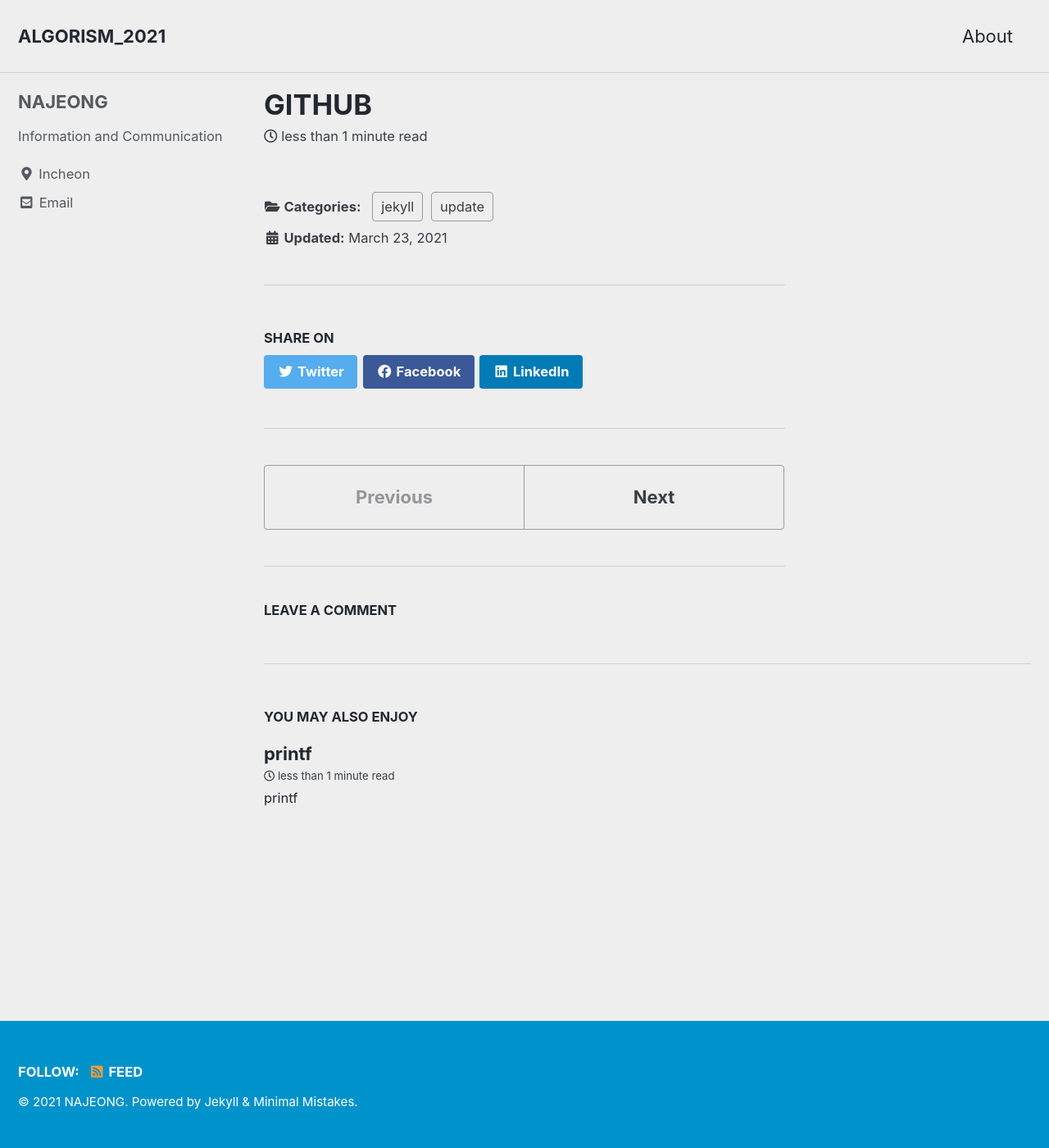
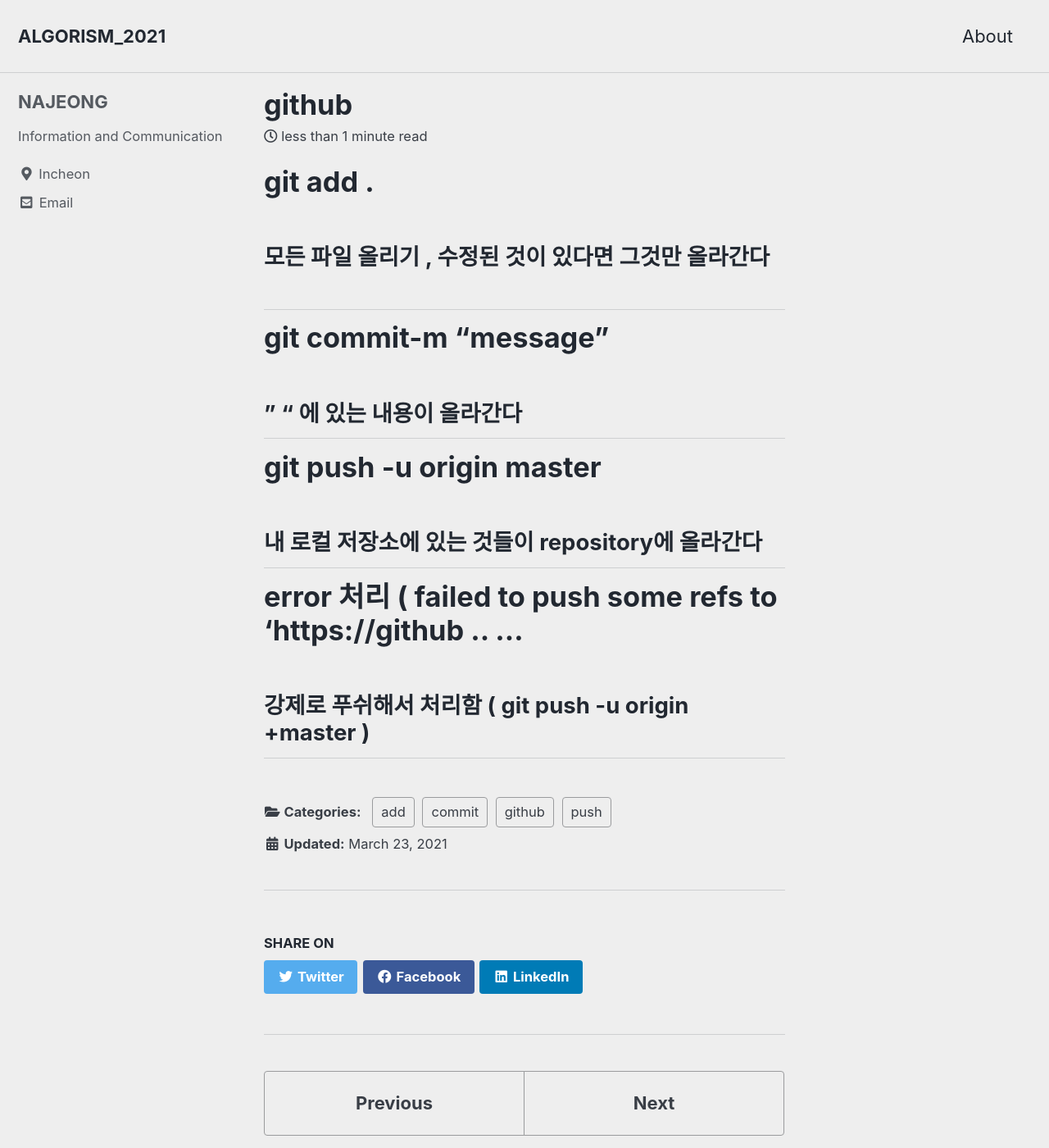
Before and after one commit to dlask913/dlask913.github.io, a Jekyll site: the page built from _posts/2021-03-23-github.markdown, in a window 1280 px wide and 1400 px high. Shown: the whole window at 82% size. Built offline with Jekyll 4.4.1, drawn with Linux system fonts in a browser that asks for light colours; cached includes are drawn as plain includes; comment, search, counter and statistics services are not loaded; some of the changed text lies outside the part shown.

```diff
--- a/_posts/2021-03-23-github.markdown
+++ b/_posts/2021-03-23-github.markdown
@@ -1,6 +1,18 @@
 ---
 layout: single
-title:  "GITHUB"
+title:  "github"
 date:   2021-03-23 22:58:43 +0900
-categories: jekyll update
+categories: github add commit push
 ---
+
+# git add .
+## 모든 파일 올리기 , 수정된 것이 있다면 그것만 올라간다
+
+# git commit-m "message"
+## " " 에 있는 내용이 올라간다
+
+# git push -u origin master
+## 내 로컬 저장소에 있는 것들이 repository에 올라간다
+
+# error 처리  ( failed to push some refs to 'https://github .. ...
+## 강제로 푸쉬해서 처리함 ( git push -u origin +master )
```
Also changed, not shown: _posts/2021-03-23-disqus.markdown (added, +35 -0 lines), _posts/2021-03-23-printf.markdown (renamed from _posts/2021-03-23-welcome-to-jekyll.markdown, +13 -1 lines).
